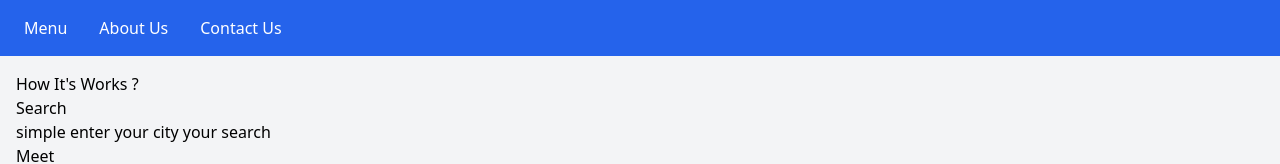
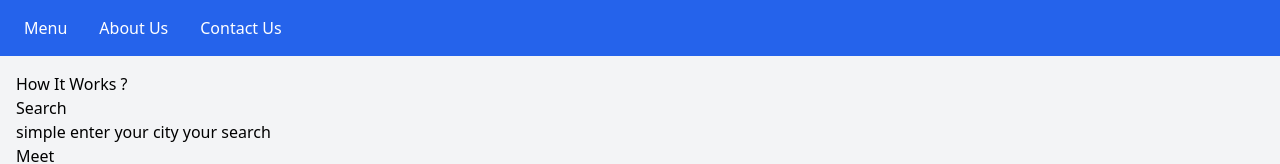
Before and after one commit to sonali1823/pet-master, a Next.js app: page /menu in a window 1280 px wide. Shown: the top 164 px of the page. Built offline with nearby package versions, Linux system fonts and the light colour scheme.

Commit message:
pet master

```diff
--- a/src/app/menu/page.jsx
+++ b/src/app/menu/page.jsx
@@ -9,7 +9,7 @@ export default function MenuPage() {
  // </header>
  <section className="how-it-works-section">
  <div className="container">
-  <h2> How It's Works ?</h2>
+  <h2> How It Works ?</h2>
   <div className="contain-flex">
     <div className="contain-item">
       <h4>Search</h4>
```
